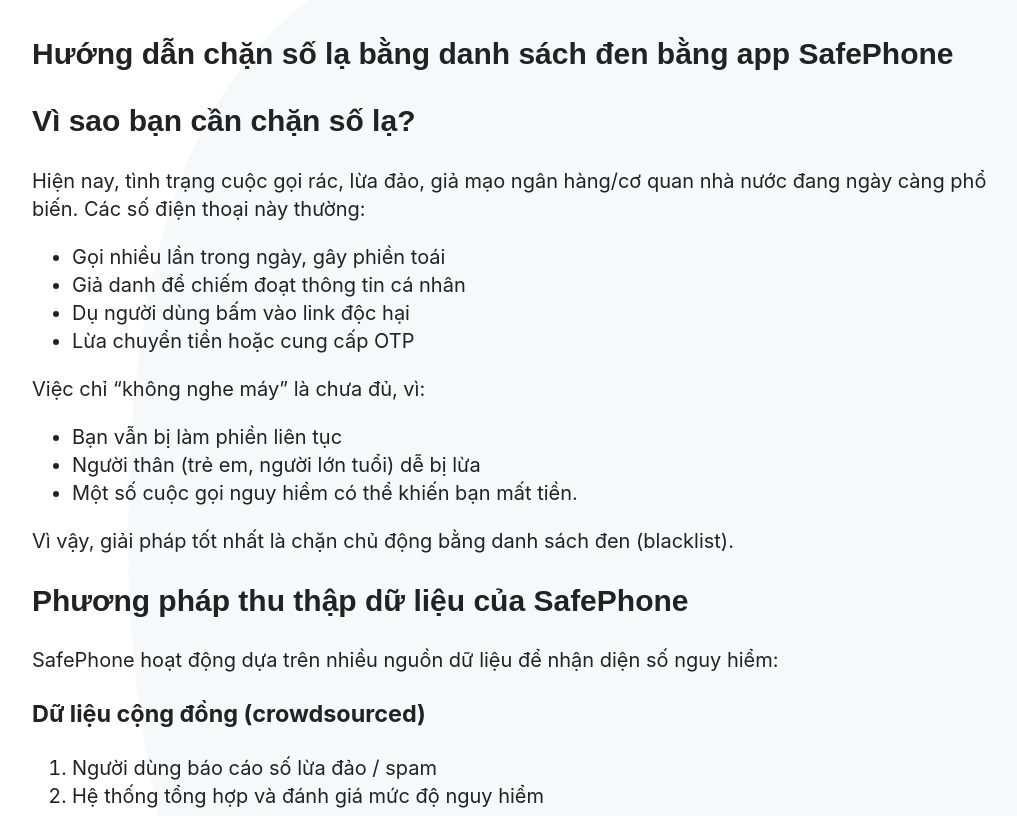
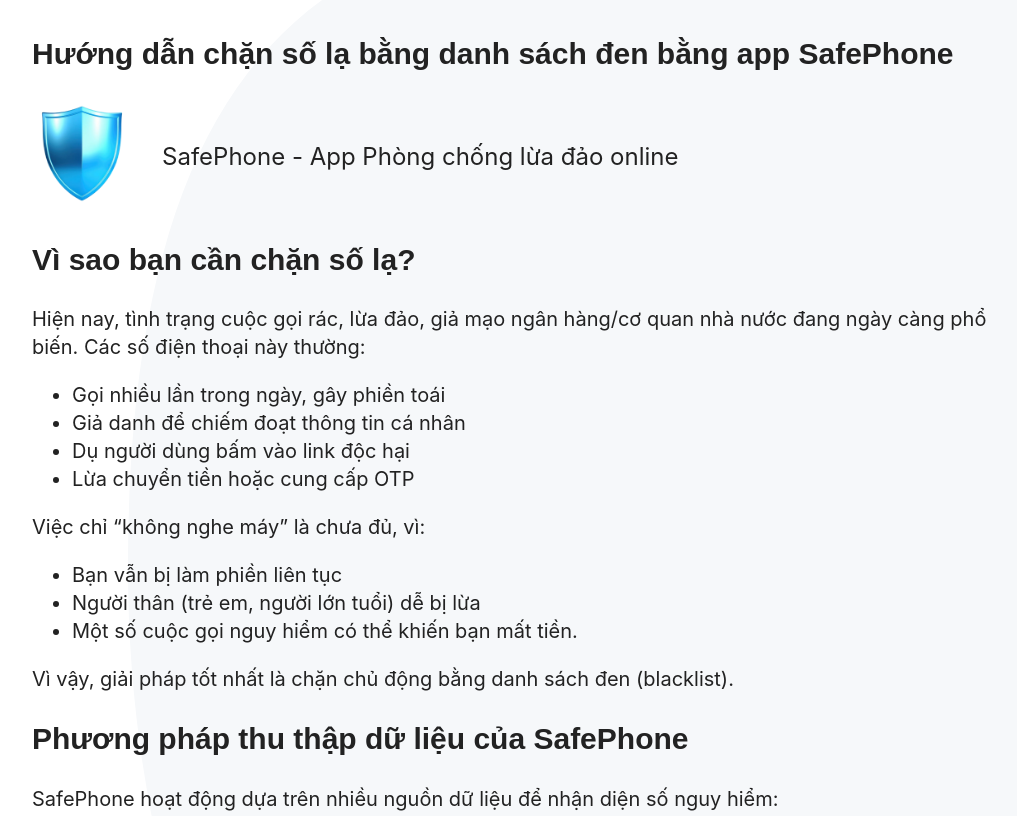
Before and after one commit to Ease-Studio/safephone-homepage, a plain HTML site: page block-blacklisted-incoming-call.html in a window 1280 px wide. Shown: the top 816 px of the page, without its empty margins (128-1145 px from the left). Drawn offline with Linux system fonts and the light colour scheme.

Commit message:
add app taglines

```diff
--- a/block-blacklisted-incoming-call.html
+++ b/block-blacklisted-incoming-call.html
@@ -21,6 +21,14 @@
     <article class="page">
         <header class="page__header">
             <h1 class="page__title">Hướng dẫn chặn số lạ bằng danh sách đen bằng app SafePhone</h1>
+            <div style="display: flex; align-items: center; gap: 10px;">
+                <span>
+                    <img src="assets/icon.png" style="width: 100px"/>
+                </span>
+                <span class="app__description" style="margin-left: 20px">
+                    SafePhone - App Phòng chống lừa đảo online
+                </span>
+            </div>
         </header>
         <div class="page__content">
             <h2>Vì sao bạn cần chặn số lạ?</h2>
```
Also changed, not shown: block-incoming-call-by-number-patterns.html (+8 -0 lines), browse-internet-by-safephone-is-safer.html (+8 -0 lines), build-trusted-contact-phone.html (+8 -0 lines), create-slack-channel.html (+8 -0 lines), how-to-block-ads-url.html (+8 -0 lines), how-to-check-a-websites-is-fake.html (+8 -0 lines), privacy.html (+8 -0 lines), screening-urls-before-openning.html (+8 -0 lines), send-alert-when-open-url.html (+8 -0 lines), send-alerts-when-receiving-calls.html (+8 -0 lines).
